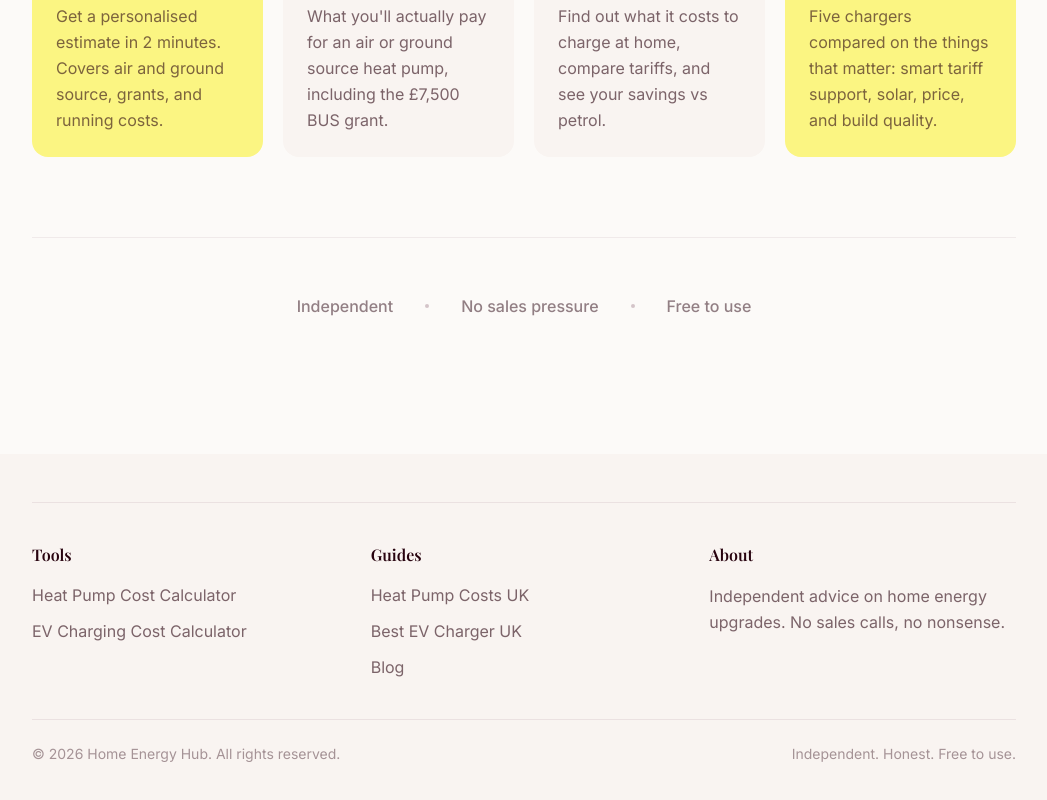
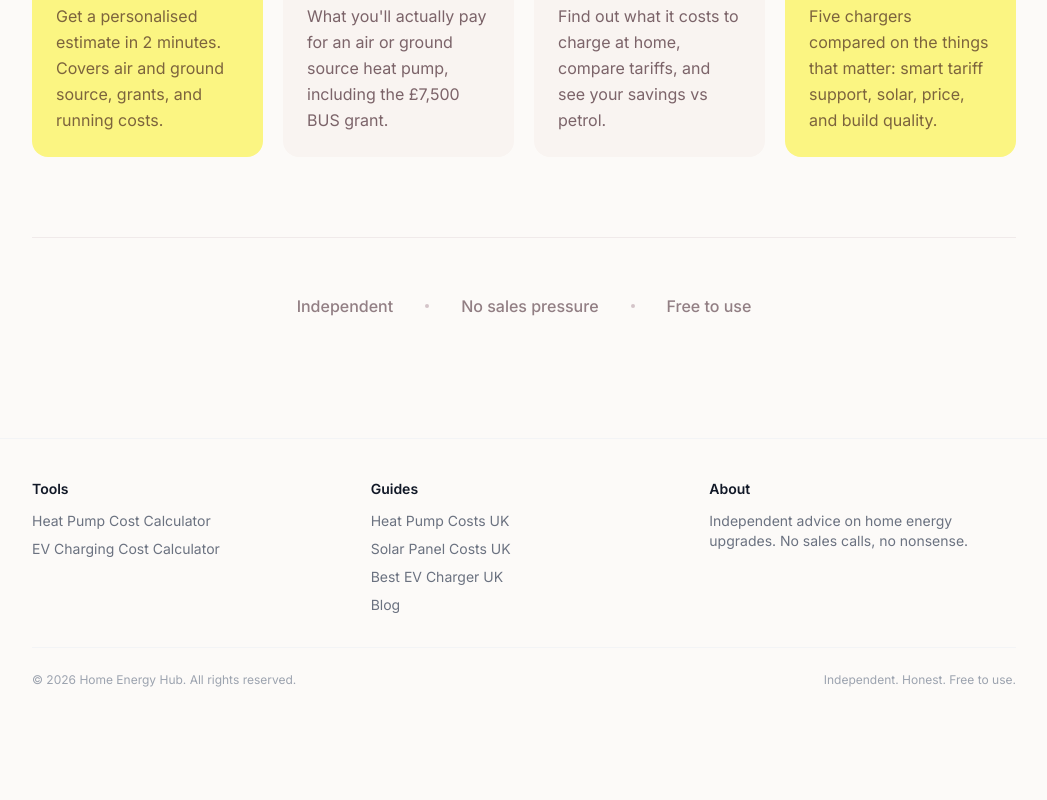
Before and after one commit to nrpilling21/thehomeenergyhub, a Next.js app: page / in a window 1280 px wide. Shown: the part 803-1603 px from the top of the page, without its empty margins (116-1163 px from the left). After the commit the page ends 1531 px from the top, so only its background shows below. Built offline with nearby package versions, Linux system fonts and the light colour scheme; a web font is replaced by a local one.

Commit message:
Update Footer.tsx

```diff
--- a/src/components/Footer.tsx
+++ b/src/components/Footer.tsx
@@ -2,45 +2,45 @@ import Link from "next/link";
 
 export function Footer() {
   return (
-    <footer className="bg-cream-dark mt-20">
-      <div className="max-w-5xl mx-auto px-5 pt-12 pb-10">
-        <div className="border-t border-plum-light/40 mb-10" />
-
-        <div className="grid grid-cols-1 sm:grid-cols-3 gap-8 mb-10">
+    <footer className="border-t border-gray-100 mt-16">
+      <div className="max-w-5xl mx-auto px-5 py-10">
+        <div className="grid grid-cols-1 sm:grid-cols-3 gap-8 mb-8">
           <div>
-            <div className="font-display font-semibold text-base text-ink mb-4">Tools</div>
-            <div className="space-y-3 text-base text-ink/60">
-              <Link href="/heat-pump-cost-calculator" className="block hover:text-ink transition-colors">
+            <div className="font-semibold text-sm text-gray-900 mb-3">Tools</div>
+            <div className="space-y-2 text-sm text-gray-500">
+              <Link href="/heat-pump-cost-calculator" className="block hover:text-gray-700">
                 Heat Pump Cost Calculator
               </Link>
-              <Link href="/ev-charging-cost-calculator" className="block hover:text-ink transition-colors">
+              <Link href="/ev-charging-cost-calculator" className="block hover:text-gray-700">
                 EV Charging Cost Calculator
               </Link>
             </div>
           </div>
           <div>
-            <div className="font-display font-semibold text-base text-ink mb-4">Guides</div>
-            <div className="space-y-3 text-base text-ink/60">
-              <Link href="/heat-pump-cost-uk" className="block hover:text-ink transition-colors">
+            <div className="font-semibold text-sm text-gray-900 mb-3">Guides</div>
+            <div className="space-y-2 text-sm text-gray-500">
+              <Link href="/heat-pump-cost-uk" className="block hover:text-gray-700">
                 Heat Pump Costs UK
               </Link>
-              <Link href="/best-ev-charger-uk" className="block hover:text-ink transition-colors">
+              <Link href="/solar-panel-costs-uk" className="block hover:text-gray-700">
+                Solar Panel Costs UK
+              </Link>
+              <Link href="/best-ev-charger-uk" className="block hover:text-gray-700">
                 Best EV Charger UK
               </Link>
-              <Link href="/blog" className="block hover:text-ink transition-colors">
+              <Link href="/blog" className="block hover:text-gray-700">
                 Blog
               </Link>
             </div>
           </div>
           <div>
-            <div className="font-display font-semibold text-base text-ink mb-4">About</div>
-            <p className="text-base text-ink/60 leading-relaxed">
+            <div className="font-semibold text-sm text-gray-900 mb-3">About</div>
+            <p className="text-sm text-gray-500">
               Independent advice on home energy upgrades. No sales calls, no nonsense.
             </p>
           </div>
         </div>
-
-        <div className="border-t border-plum-light/40 pt-6 flex flex-col sm:flex-row items-center justify-between gap-3 text-sm text-ink/40">
+        <div className="border-t border-gray-100 pt-6 flex flex-col sm:flex-row items-center justify-between gap-3 text-xs text-gray-400">
           <span>&copy; {new Date().getFullYear()} Home Energy Hub. All rights reserved.</span>
           <span>Independent. Honest. Free to use.</span>
         </div>
```
